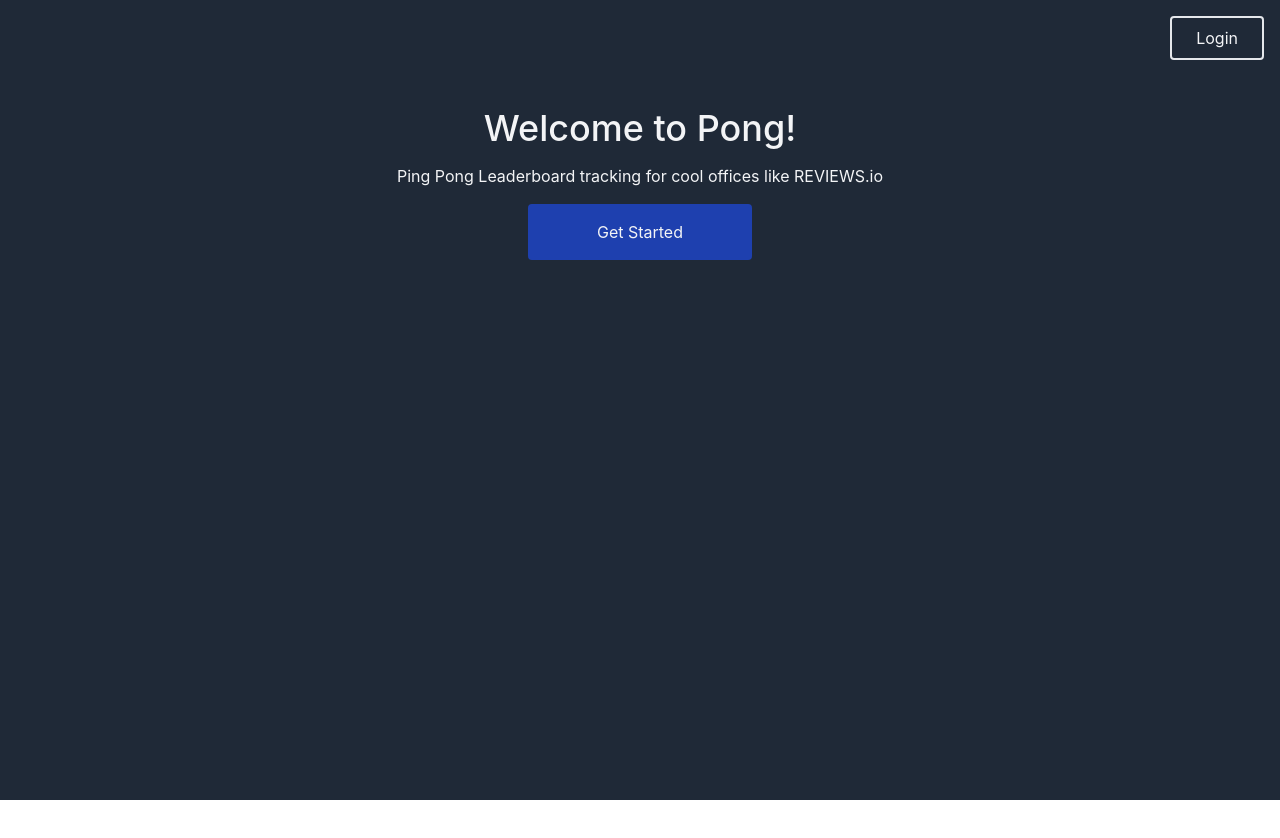
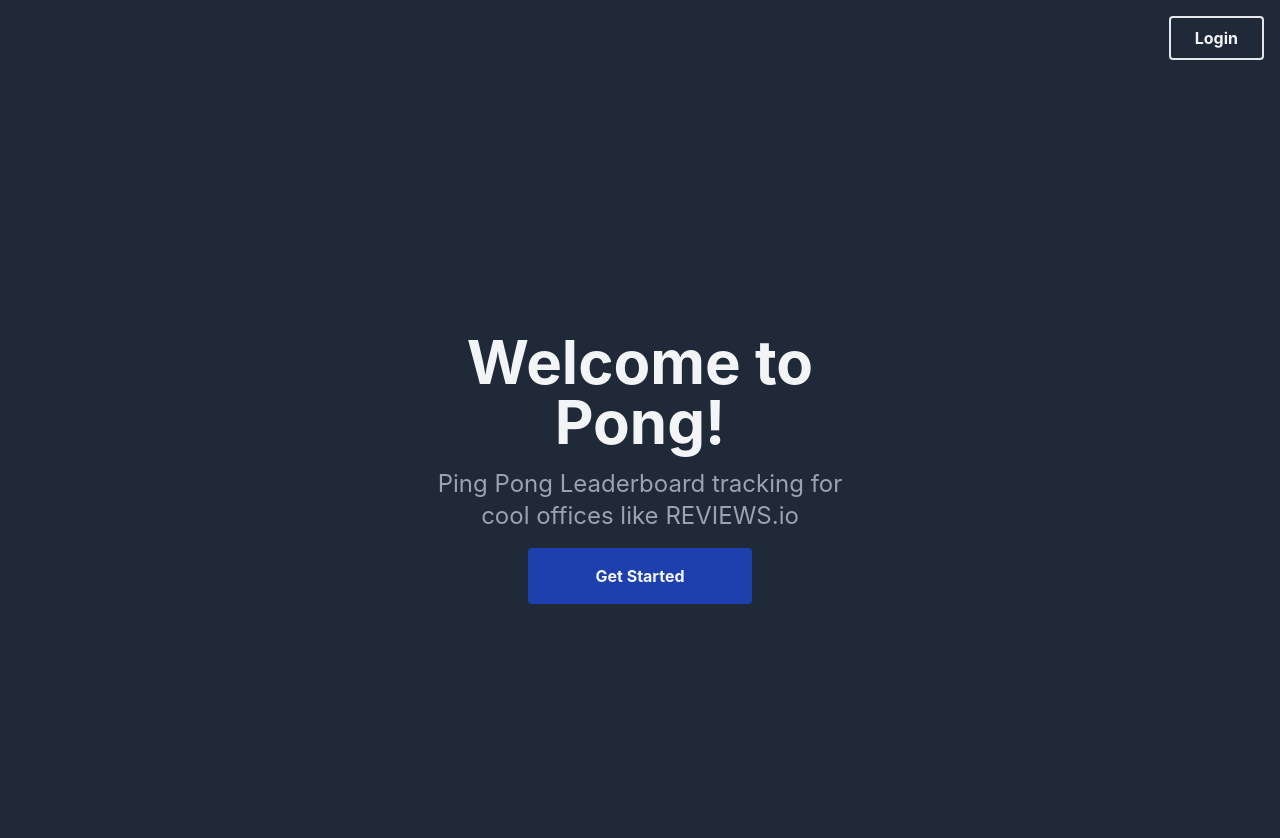
Before and after one commit to Ben-Bromley/pong-firebase, a Next.js app: page / in a window 1280 px wide. Shown: the top 838 px of the page. Before the commit the page ends 800 px from the top, so only its background shows below. Built offline with nearby package versions, Linux system fonts and the light colour scheme; no server answers.

Commit message:
tweak styles

```diff
--- a/pages/index.tsx
+++ b/pages/index.tsx
@@ -12,17 +12,17 @@ const Home: NextPage = () => {
       </Head>
       <header>
         <nav className='p-4 flex justify-end'>
-            <Link href="/login"><a className='p-2 border-2 px-6 rounded transition-all hover:text-gray-400 hover:border-gray-400'>
+            <Link href="/login"><a className='p-2 font-bold border-2 px-6 rounded transition-all hover:text-gray-400 hover:border-gray-400'>
               Login
             </a></Link>
         </nav>
       </header>
-      <main className='flex justify-center p-8'>
-        <div className='flex flex-col justify-center'>
-          <h1 className='text-4xl font-medium text-center mb-4'>Welcome to Pong!</h1>
-          <p className='text-center'>Ping Pong Leaderboard tracking for cool offices like <a href="https://www.reviews.io">REVIEWS.io</a></p>
+      <main className='flex justify-center items-center p-8 h-screen'>
+        <div className='flex flex-col justify-center items-center max-w-lg mx-auto'>
+          <h1 className='text-4xl md:text-6xl font-bold text-center mb-4'>Welcome to Pong!</h1>
+          <p className='text-center md:text-2xl text-gray-400 max-w-md'>Ping Pong Leaderboard tracking for cool offices like <a href="https://www.reviews.io">REVIEWS.io</a></p>
           <Link href="/register">
-            <a className='my-4 text-center py-4 rounded bg-blue-800 hover:bg-blue-900 transition-all w-56 mx-auto'>Get Started</a>
+            <a className='my-4 text-center font-bold py-4 rounded bg-blue-800 hover:bg-blue-900 transition-all w-56 mx-auto'>Get Started</a>
           </Link>
         </div>
       </main>
```
